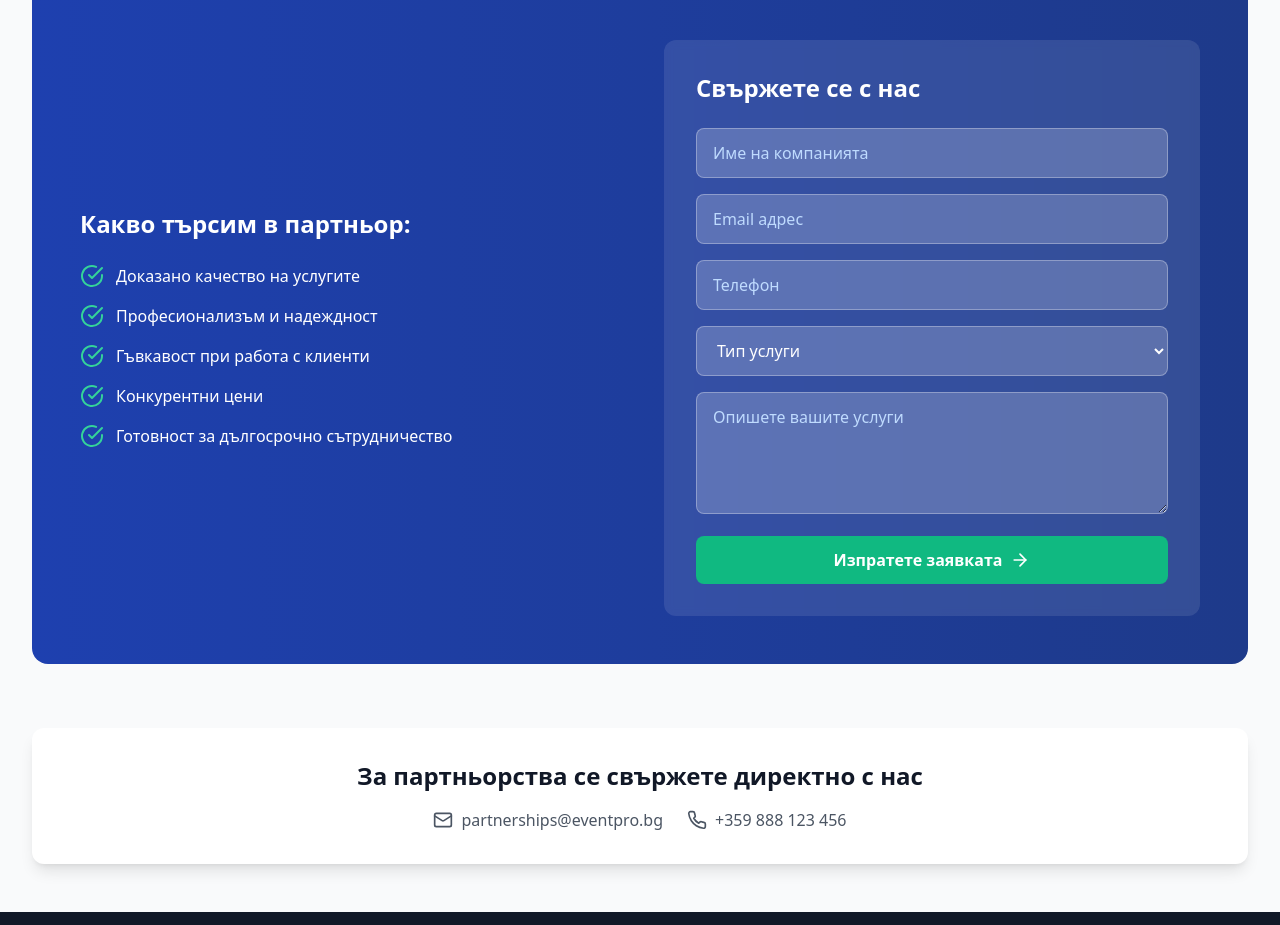
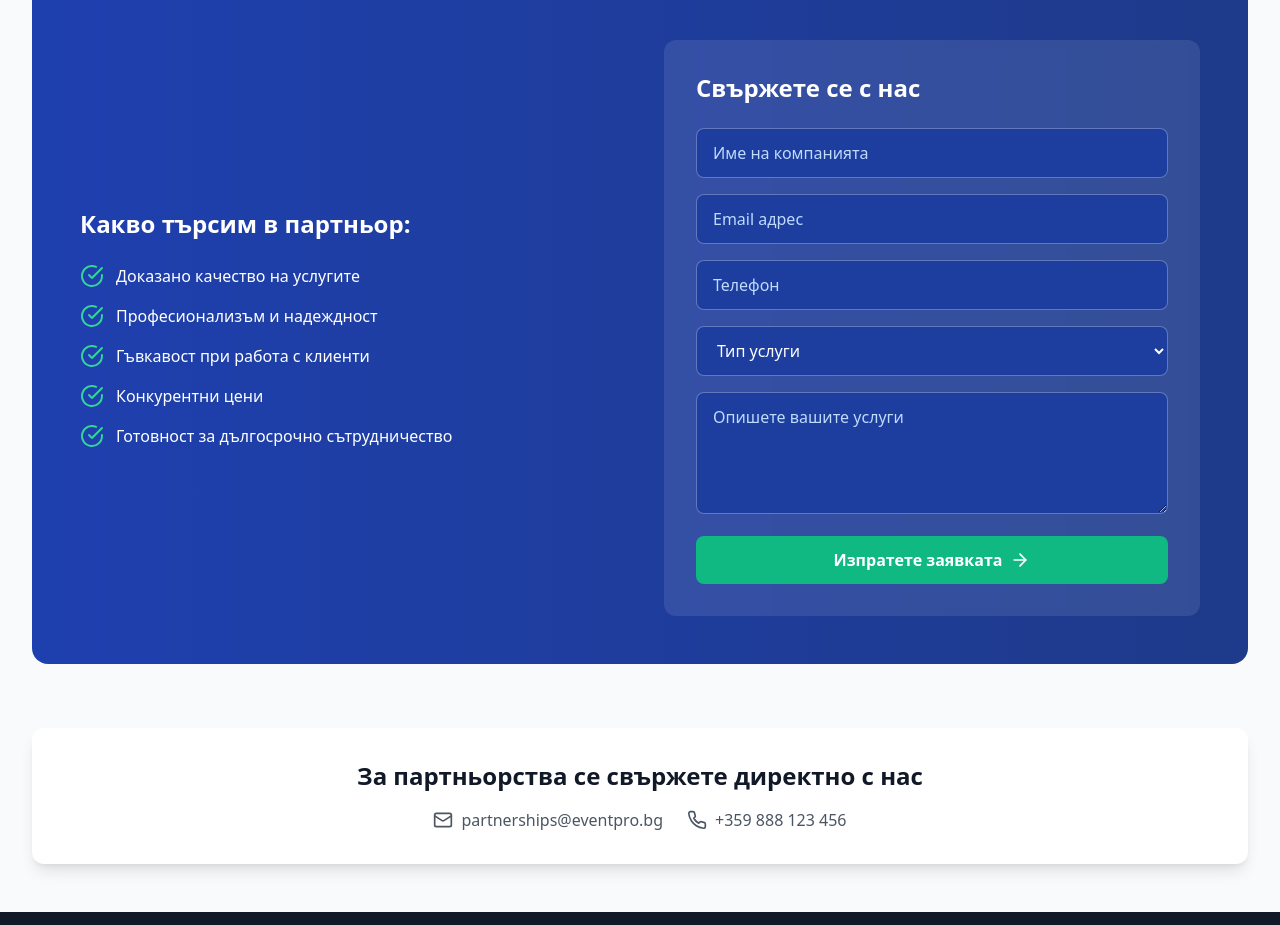
Before and after one commit to Petar829-ui/events-z-vision, a React (Vite) app: page /partnerships in a window 1280 px wide. Shown: the part 2560-3485 px from the top of the page. Built offline with nearby package versions, Linux system fonts and the light colour scheme.

Commit message:
smenih cvetovete pri Partnership Opportunities

```diff
--- a/src/pages/Partnerships.tsx
+++ b/src/pages/Partnerships.tsx
@@ -158,25 +158,25 @@ const Partnerships = () => {
                   <input
                     type="text"
                     placeholder="Име на компанията"
-                    className="w-full px-4 py-3 rounded-lg bg-white bg-opacity-20 border border-white border-opacity-30 text-white placeholder-blue-200 focus:outline-none focus:ring-2 focus:ring-emerald-400"
+                    className="w-full px-4 py-3 rounded-lg bg-[#1d3d9f] border border-white border-opacity-30 text-white placeholder-blue-200 focus:outline-none focus:ring-2 focus:ring-emerald-400"
                   />
                 </div>
                 <div>
                   <input
                     type="email"
                     placeholder="Email адрес"
-                    className="w-full px-4 py-3 rounded-lg bg-white bg-opacity-20 border border-white border-opacity-30 text-white placeholder-blue-200 focus:outline-none focus:ring-2 focus:ring-emerald-400"
+                    className="w-full px-4 py-3 rounded-lg bg-[#1d3d9f] border border-white border-opacity-30 text-white placeholder-blue-200 focus:outline-none focus:ring-2 focus:ring-emerald-400"
                   />
                 </div>
                 <div>
                   <input
                     type="tel"
                     placeholder="Телефон"
-                    className="w-full px-4 py-3 rounded-lg bg-white bg-opacity-20 border border-white border-opacity-30 text-white placeholder-blue-200 focus:outline-none focus:ring-2 focus:ring-emerald-400"
+                    className="w-full px-4 py-3 rounded-lg bg-[#1d3d9f] border border-white border-opacity-30 text-white placeholder-blue-200 focus:outline-none focus:ring-2 focus:ring-emerald-400"
                   />
                 </div>
                 <div>
-                  <select className="w-full px-4 py-3 rounded-lg bg-white bg-opacity-20 border border-white border-opacity-30 text-white focus:outline-none focus:ring-2 focus:ring-emerald-400">
+                  <select className="w-full px-4 py-3 rounded-lg bg-[#1d3d9f] border border-white border-opacity-30 text-white placeholder-blue-200 focus:outline-none focus:ring-2 focus:ring-emerald-400">
                     <option value="">Тип услуги</option>
                     <option value="venue">Места за провеждане</option>
                     <option value="catering">Кетъринг</option>
@@ -189,7 +189,7 @@ const Partnerships = () => {
                   <textarea
                     placeholder="Опишете вашите услуги"
                     rows={4}
-                    className="w-full px-4 py-3 rounded-lg bg-white bg-opacity-20 border border-white border-opacity-30 text-white placeholder-blue-200 focus:outline-none focus:ring-2 focus:ring-emerald-400 resize-vertical"
+                    className="w-full px-4 py-3 rounded-lg bg-[#1d3d9f] border border-white border-opacity-30 text-white placeholder-blue-200 focus:outline-none focus:ring-2 focus:ring-emerald-400 resize-vertical"
                   ></textarea>
                 </div>
                 <button
```
Also changed, not shown: src/components/Header.tsx (line endings or trailing spaces).
